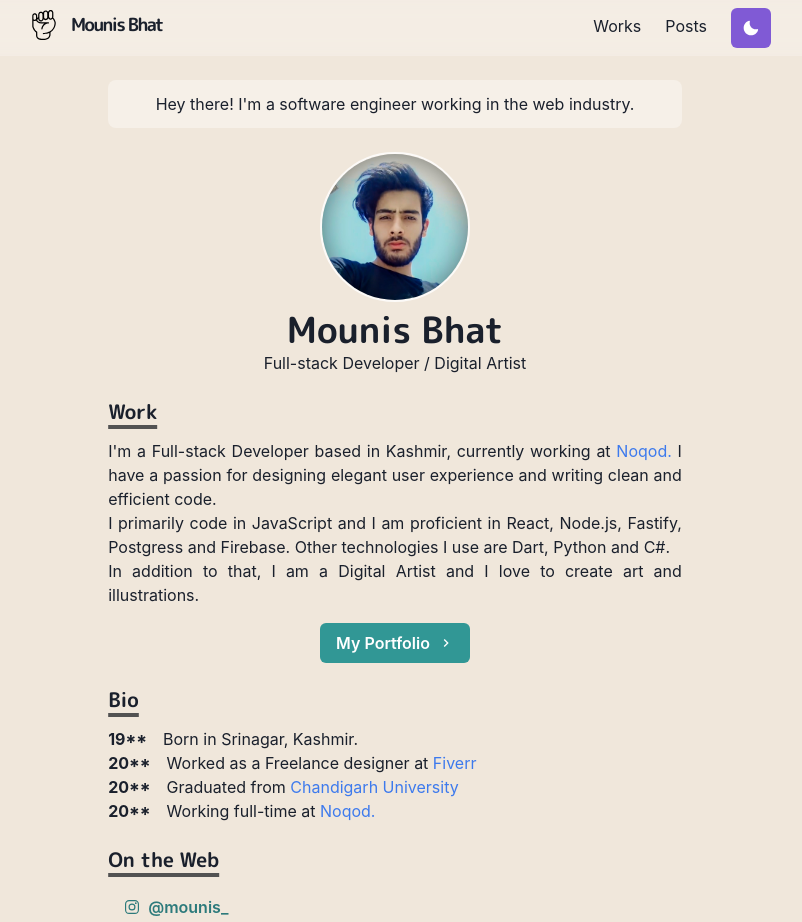
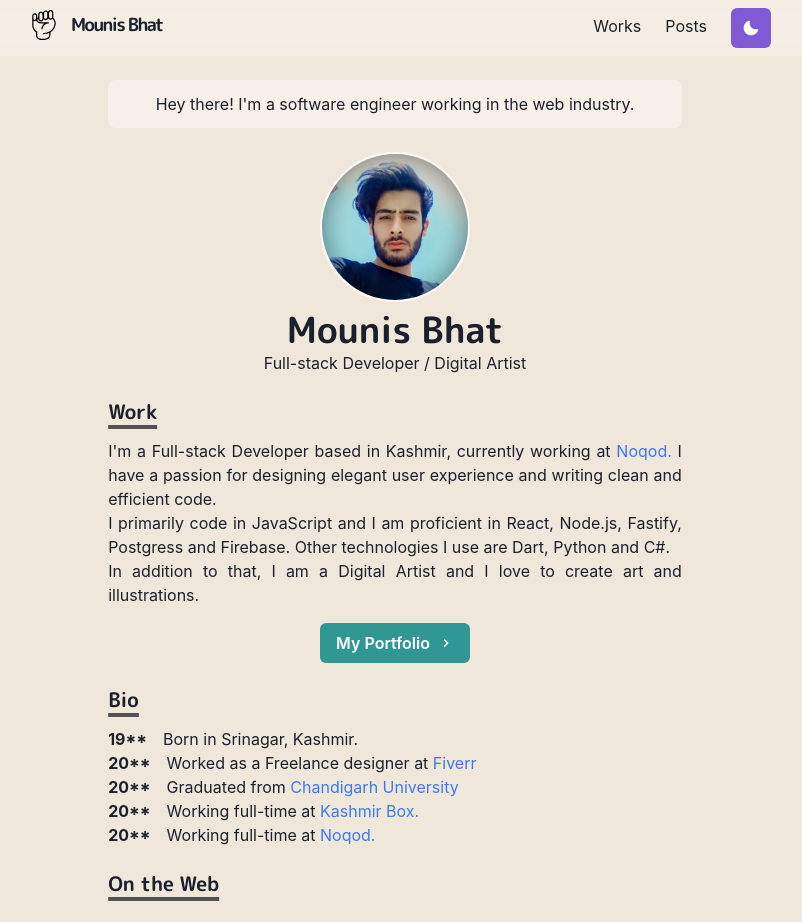
Before and after one commit to mounis-bhat/portfolio, a Next.js app: page / in a window 1280 px wide. Shown: the top 922 px of the page, without its empty margins (245-1047 px from the left). Built offline with nearby package versions, Linux system fonts and the light colour scheme.

Commit message:
Update Bio Section

```diff
--- a/pages/index.jsx
+++ b/pages/index.jsx
@@ -109,6 +109,11 @@ const index = () => {
           <BioSection>
             <BioYear>20**</BioYear>
             Working full-time at{" "}
+            {<Link href="https://www.kashmirbox.com/">Kashmir Box.</Link>}
+          </BioSection>
+          <BioSection>
+            <BioYear>20**</BioYear>
+            Working full-time at{" "}
             {<Link href="https://www.noqod.com.sd/">Noqod.</Link>}
           </BioSection>
         </Section>
```
